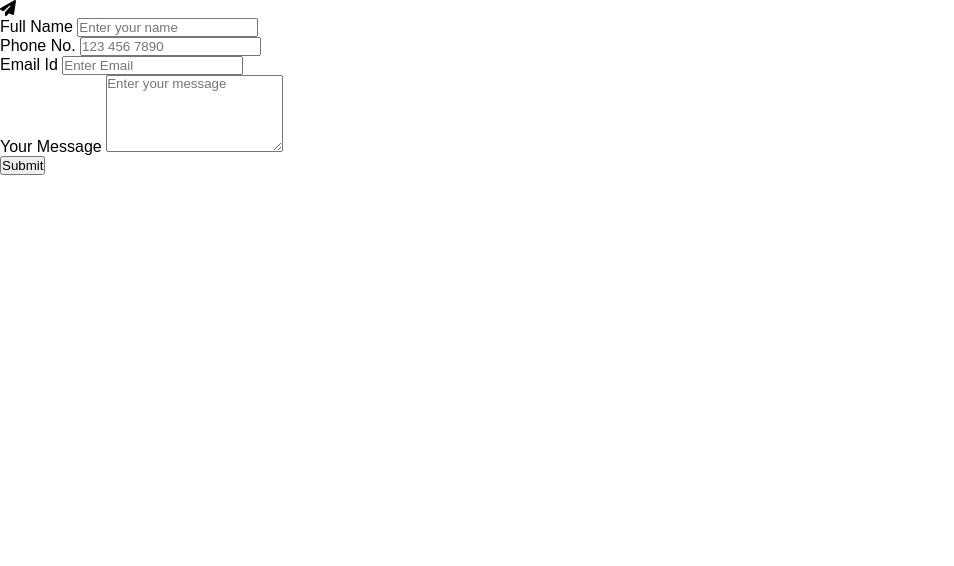
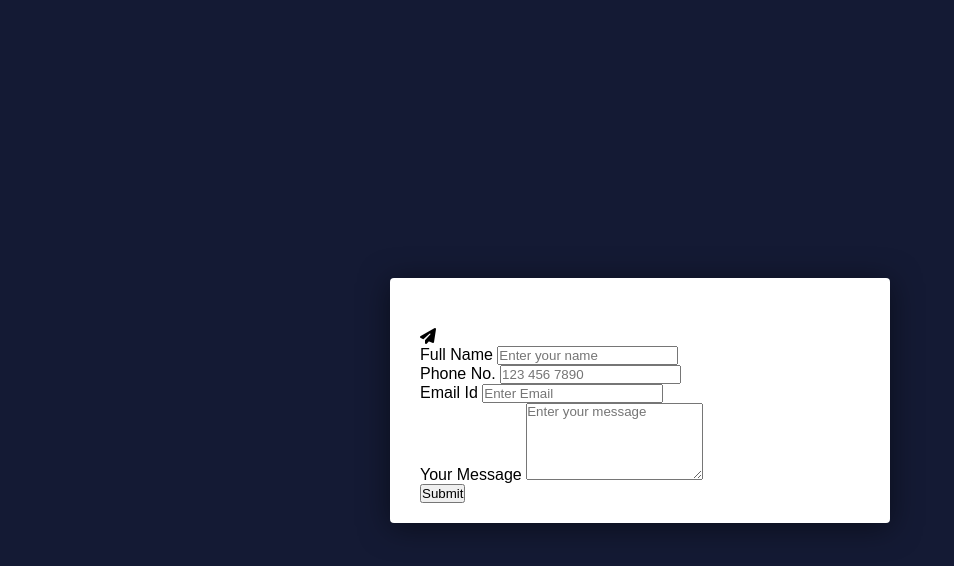
Before and after one commit to mrghkh12/Vanilla-js-Form-Validation, a plain HTML site: page index.html in a window 1280 px wide. Shown: the whole page, without its empty margins (0-954 px from the left). Drawn offline with Linux system fonts and the light colour scheme.

Commit message:
feat(style.css): set style for container & for elem

```diff
--- a/css/style.css
+++ b/css/style.css
@@ -4,3 +4,22 @@
     box-sizing: border-box;
     font-family: 'Poppins', sans-serif;
 }
+
+.container{
+    width: 100%;
+    height: 100vh;
+    background: #141a34;
+    display: flex;
+    align-items: center;
+    justify-content: center;
+}
+
+.container form{
+    width: 90%;
+    max-width: 500px;
+    padding: 50px 30px 20px;
+    background: #fff;
+    border-radius: 4px;
+    box-shadow: 0 4px 30px rgba(0, 0, 0, 0.5);
+    position: relative;
+}
```
